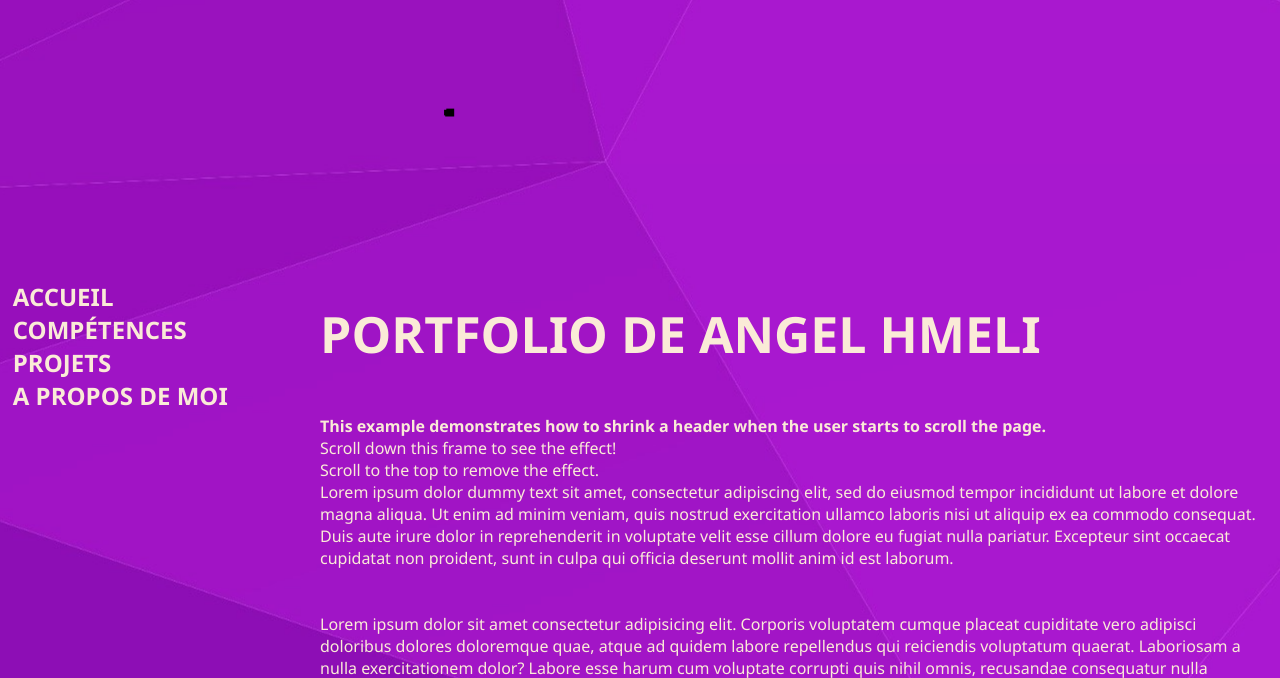
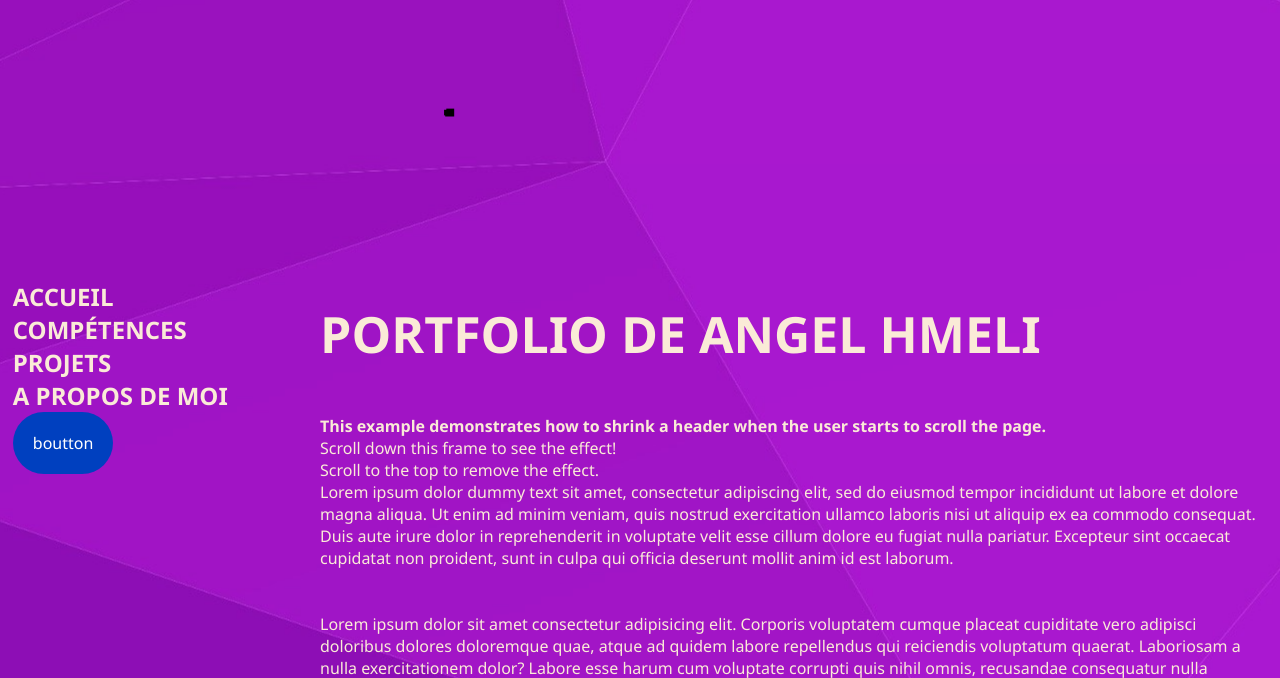
Before and after one commit to AnrelWsh/Portfolio, a PHP site: page / in a window 1280 px wide. Shown: the top 678 px of the page. Run offline with PHP 8.4, Linux system fonts and the light colour scheme; some libraries are stand-ins or nearby versions.

Commit message:
y'a un pb là

```diff
--- a/build.css
+++ b/build.css
@@ -7,7 +7,7 @@
 }
 
 html {
-  background-image: url("fond.jpeg");
+  background-image: url("img/fond.jpeg");
   animation: animback 25s ease infinite;
 }
 
@@ -67,4 +67,19 @@ main {
   text-decoration: none;
 }
 
+.magnet {
+  display: inline-block;
+  padding: 20px;
+  border-radius: 100px;
+  color: white;
+  background-color: #0040BF;
+  transform-style: preserve-3d;
+  backface-visibility: hidden;
+  transition: all 0.5s ease;
+}
+
+.magnet-mouse-active {
+  background-color: #000000;
+}
+
 /*# sourceMappingURL=build.css.map */
--- a/index.html
+++ b/index.html
@@ -10,7 +10,7 @@
 <body id="body">
 
 
-  <img id="logo" src="anrelgif.gif" alt="Anrel Gif"></img>
+  <img id="logo" src="img/anrelgif.gif" alt="Anrel Gif"></img>
 
 
   <nav id="navbar">
@@ -18,11 +18,15 @@
     <h2><a href="#">Compétences</a></h2>
     <h2><a href="#">Projets</a></h2>
     <h2><a href="#">A propos de moi</a></h2>
+    <div class="magnet">boutton</div>
   </nav>
+
+
 
   <main>
 
     <h1>PORTFOLIO DE ANGEL HMELI</h1>
+
 
     <div>
       <p><b>This example demonstrates how to shrink a header when the user starts to scroll the page.</b></p>
@@ -45,5 +49,6 @@
   </main>
 
 </body>
+    <script src="node_modules/magnet-mouse/lib/magnet-mouse.min.js"></script>
     <script src="script.js"></script>
 </html>
--- a/script.js
+++ b/script.js
@@ -1,4 +1,6 @@
- window.onscroll = function() {scrollFunction()};
+//import MagnetMouse from 'magnet-mouse'
+
+window.onscroll = function() {scrollFunction()};
 const logoGif = document.getElementById("logo")
 function scrollFunction() {
   if (document.documentElement.scrollTop >= 100) {
@@ -15,3 +17,10 @@ function scrollFunction() {
 
   }
 }
+let mm = new MagnetMouse({
+  magnet: {
+    element: '.magnet'
+  }
+});
+
+mm.init();
```
Also changed, not shown: style.scss (+15 -1 lines), 1 other file.
